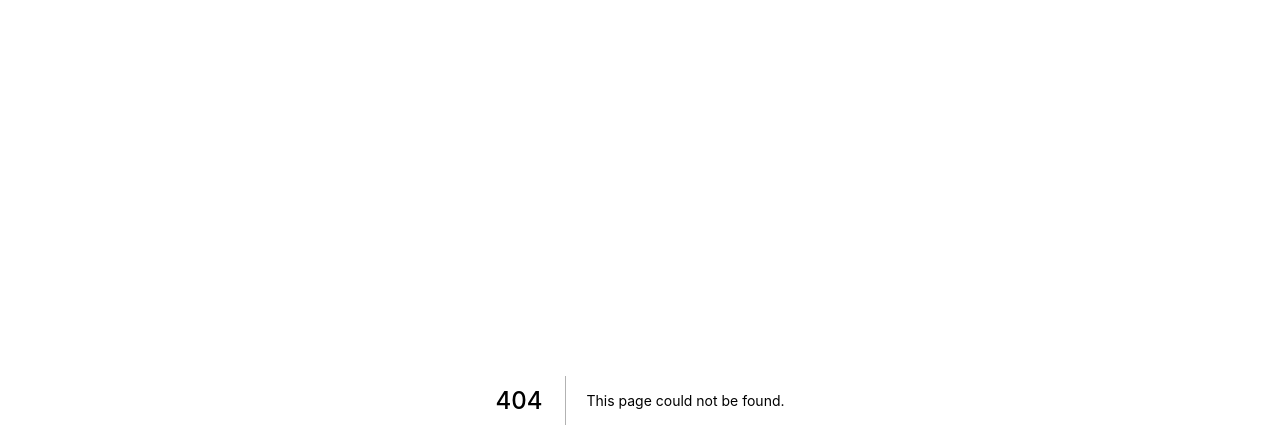
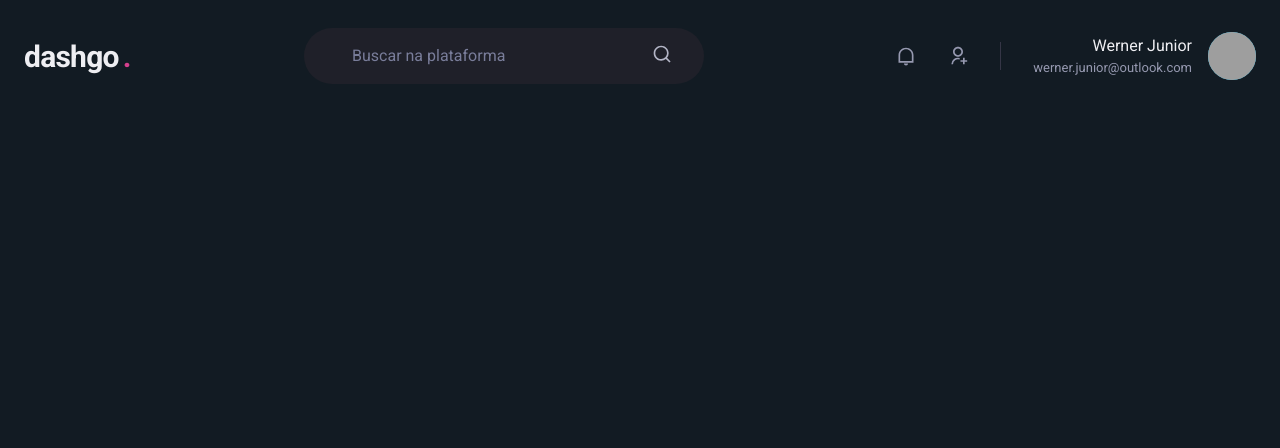
Before and after one commit to wernerjr/dashgo, a Next.js app: page /dashboard in a window 1280 px wide. Before the commit this address had no page. Shown: the top 448 px of the page. Built offline with nearby package versions, Linux system fonts and the light colour scheme; grey boxes are pictures that could not be loaded.

Commit message:
Estilização Login e Header

```diff
--- a/package.json
+++ b/package.json
@@ -15,7 +15,8 @@
     "framer-motion": "^4.1.2",
     "next": "10.1.3",
     "react": "17.0.2",
-    "react-dom": "17.0.2"
+    "react-dom": "17.0.2",
+    "react-icons": "^4.2.0"
   },
   "devDependencies": {
     "@types/node": "^14.14.37",
--- /dev/null
+++ b/src/components/Header.tsx
@@ -0,0 +1,79 @@
+import { Flex, Text, Input, Icon, HStack, Box, Avatar } from "@chakra-ui/react";
+import { RiNotificationLine, RiSearchLine, RiUserAddLine } from "react-icons/ri";
+
+export default function Header(){
+  return (
+    <Flex
+          as="header"
+          w="100%"
+          maxWidth={1480}
+          h="20"
+          mx="auto"
+          mt="4"
+          px="6"
+          align="center"
+        >
+      <Text
+        fontSize="3xl"
+        fontWeight="bold"
+        letterSpacing="tight"
+        w="64"
+      >
+        dashgo
+        <Text as="span" ml="1" color="pink.500">.</Text>
+      </Text>
+
+      <Flex
+        as="label"
+        flex="1"
+        py="4"
+        px="8"
+        ml="6"
+        maxWidth={400}
+        alignSelf="center"
+        color="gray.200"
+        position="relative"
+        bg="gray.800"
+        borderRadius="full"
+      >
+        <Input
+          color="gray.50"
+          variant="unstyled"
+          px="4"
+          mr="4"
+          placeholder="Buscar na plataforma"
+          _placeholder={{color: "gray.400"}}
+        />
+        <Icon as={RiSearchLine} fontSize="20" />
+      </Flex>
+
+      <Flex
+        align="center"
+        ml="auto"
+      >
+        <HStack
+          spacing="8"
+          mx="8"
+          pr="8"
+          py="1"
+          color="gray.300"
+          borderRightWidth={1}
+          borderColor="gray.700"
+        >
+          <Icon as={RiNotificationLine} fontSize="20"/>
+          <Icon as={RiUserAddLine} fontSize="20"/>
+        </HStack>
+      </Flex>
+      <Flex align="center">
+        <Box mr="4" textAlign="right">
+          <Text>Werner Junior</Text>
+          <Text color="gray.300" fontSize="small">
+            werner.junior@outlook.com
+          </Text>
+        </Box>
+
+        <Avatar size="md" name="Werner Junior" src="https://github.com/wernerjr.png"/>
+      </Flex>
+    </Flex>
+  )
+}
--- /dev/null
+++ b/src/pages/dashboard.tsx
@@ -0,0 +1,7 @@
+import Header from "../components/Header";
+
+export default function Dashboard() {
+  return (
+    <Header />
+  )
+}
```
Also changed, not shown: src/pages/Input.tsx (added, +26 -0 lines), src/pages/index.tsx (+34 -2 lines), 1 other file (tests, documents, lock files or other folders).
